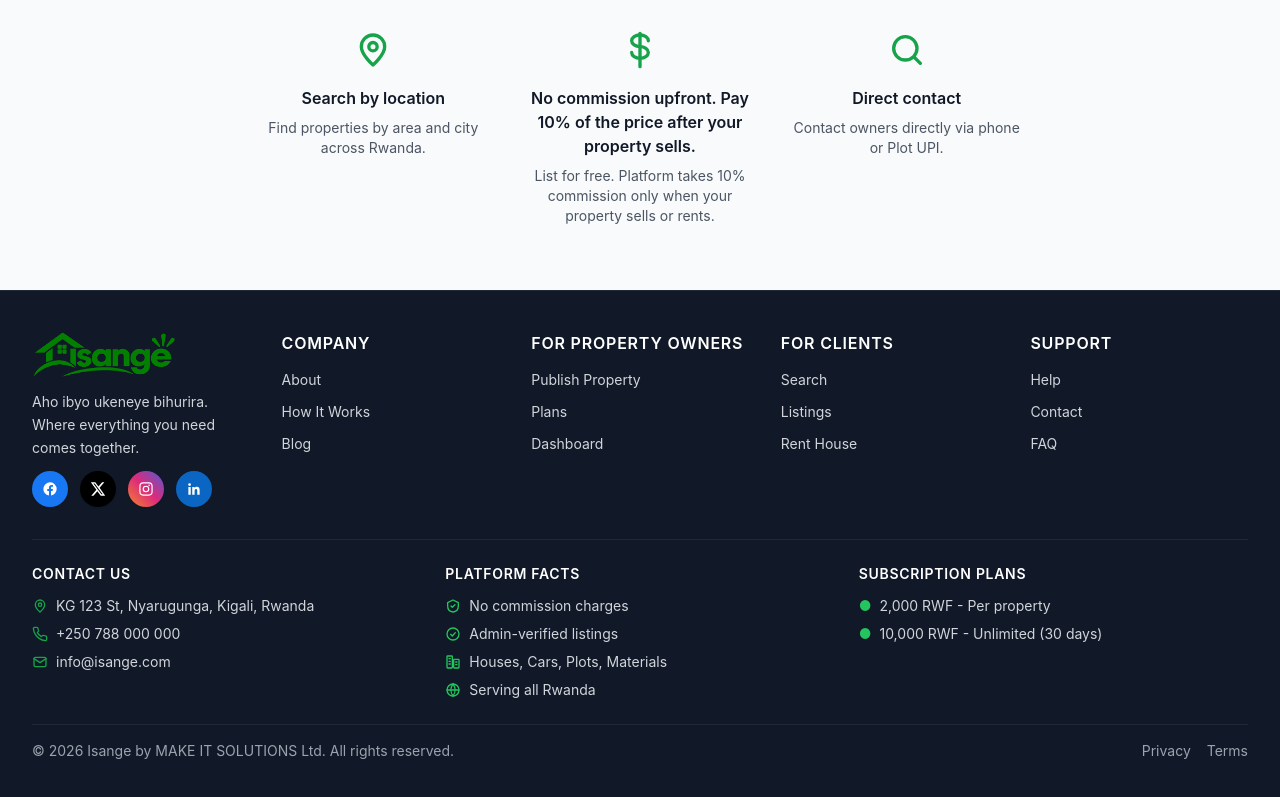
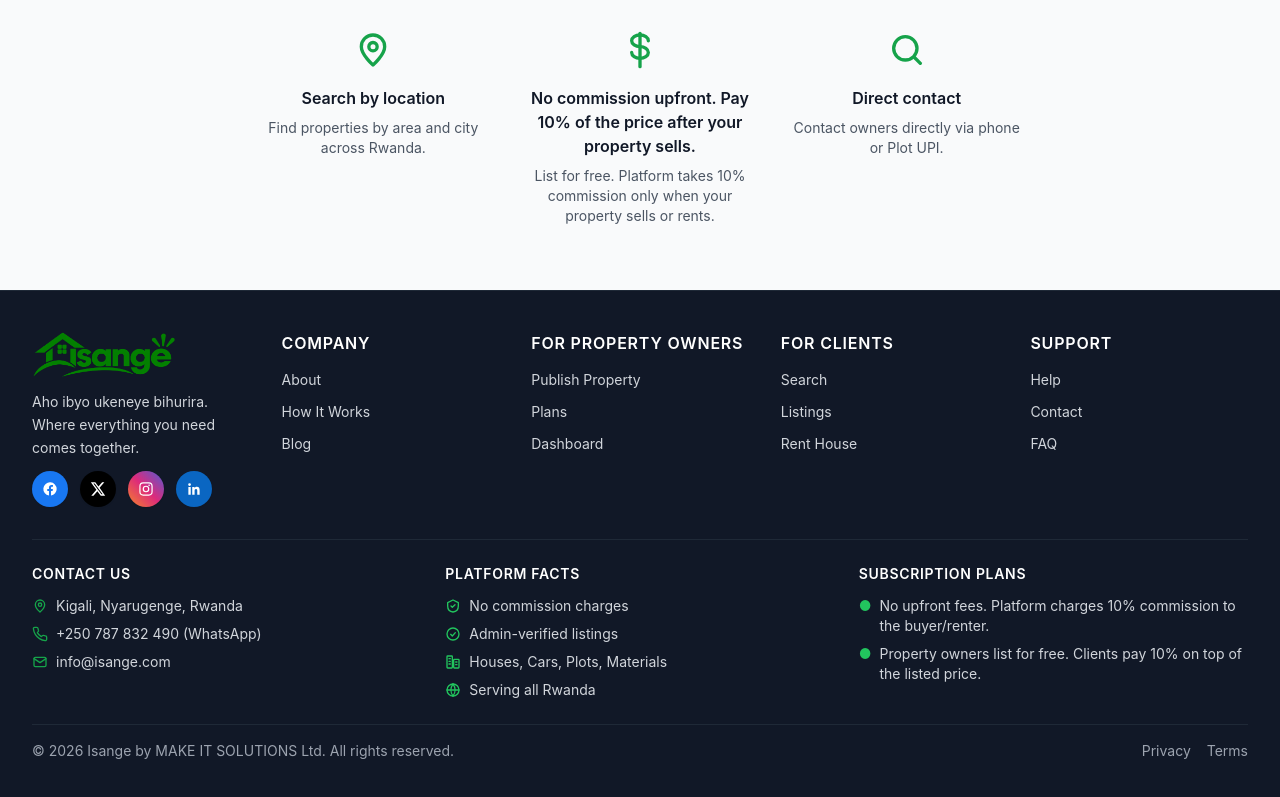
Before and after one commit to NtakirutimanaI/ndangira-frontend, a React (Vite) app: page / in a window 1280 px wide. Shown: the part 1197-1994 px from the top of the page. Built offline with nearby package versions, Linux system fonts and the light colour scheme; no server answers.

Commit message:
Fix: Update footer with real info - Kigali Nyarugenge address, WhatsApp number, 10% commission model

```diff
--- a/src/components/Footer.jsx
+++ b/src/components/Footer.jsx
@@ -105,16 +105,16 @@ forClients: [
 
         <div className="border-t border-gray-800 pt-6">
           <div className="grid grid-cols-1 sm:grid-cols-2 lg:grid-cols-3 gap-6 mb-6">
-            <div>
+<div>
               <h4 className="text-sm font-semibold text-white uppercase tracking-wider mb-3">{t('footer.contactUs')}</h4>
               <div className="space-y-2 text-sm text-gray-300">
                 <div className="flex items-start gap-2">
                   <MapPin className="h-4 w-4 mt-0.5 shrink-0" />
-                  <span>KG 123 St, Nyarugunga, Kigali, Rwanda</span>
+                  <span>Kigali, Nyarugenge, Rwanda</span>
                 </div>
                 <div className="flex items-center gap-2">
                   <Phone className="h-4 w-4 shrink-0" />
-                  <a href="tel:+250788000000" className="hover:text-green-400 transition break-all">+250 788 000 000</a>
+                  <a href="https://wa.me/250787832490" target="_blank" rel="noopener noreferrer" className="hover:text-green-400 transition break-all">+250 787 832 490 (WhatsApp)</a>
                 </div>
                 <div className="flex items-center gap-2">
                   <Mail className="h-4 w-4 shrink-0" />
@@ -145,16 +145,16 @@ forClients: [
               </div>
             </div>
 
-            <div>
+<div>
               <h4 className="text-sm font-semibold text-white uppercase tracking-wider mb-3">{t('footer.subscriptionPlans')}</h4>
               <div className="space-y-2 text-sm text-gray-300">
                 <div className="flex items-start gap-2">
                   <span className="text-green-500">●</span>
-                  <span>{t('footer.planPerProperty')}</span>
+                  <span>No upfront fees. Platform charges 10% commission to the buyer/renter.</span>
                 </div>
                 <div className="flex items-start gap-2">
                   <span className="text-green-500">●</span>
-                  <span>{t('footer.planUnlimited')}</span>
+                  <span>Property owners list for free. Clients pay 10% on top of the listed price.</span>
                 </div>
               </div>
             </div>
--- a/src/i18n/translations.js
+++ b/src/i18n/translations.js
@@ -61,8 +61,8 @@ export const translations = {
     'footer.propertyTypes': 'Houses, Cars, Plots, Materials',
     'footer.servingRwanda': 'Serving all Rwanda',
     'footer.subscriptionPlans': 'Subscription Plans',
-    'footer.planPerProperty': '2,000 RWF - Per property',
-    'footer.planUnlimited': '10,000 RWF - Unlimited (30 days)',
+    'footer.planPerProperty': 'No upfront fees. Platform charges 10% commission to the buyer/renter.',
+    'footer.planUnlimited': 'Property owners list for free. Clients pay 10% on top of the listed price.',
     'footer.privacy': 'Privacy',
     'footer.terms': 'Terms',
     'footer.copyright': 'Isange by MAKE IT SOLUTIONS Ltd.',
@@ -588,8 +588,8 @@ export const translations = {
     'footer.propertyTypes': 'Amazu, Imodoka, Ibibanza, Ibikoresho',
     'footer.servingRwanda': 'Dukorera mu Rwanda hose',
     'footer.subscriptionPlans': 'Gahunda zo Kwiyandikisha',
-    'footer.planPerProperty': '2,000 RWF - Kuri buri mutungo',
-    'footer.planUnlimited': '10,000 RWF - Ntamupaka (iminsi 30)',
+    'footer.planPerProperty': 'Nta makungu yambere. Isange ishita 10% kuri mugura/umukodesha.',
+    'footer.planUnlimited': 'Ba nyir\'imitungo batangaza ntibishyura. Abakiriya bishyura 10% ku ncuro yikiguzi.',
     'footer.privacy': 'Ibanga',
     'footer.terms': 'Amabwiriza',
     'footer.copyright': 'Isange ya MAKE IT SOLUTIONS Ltd.',
```
